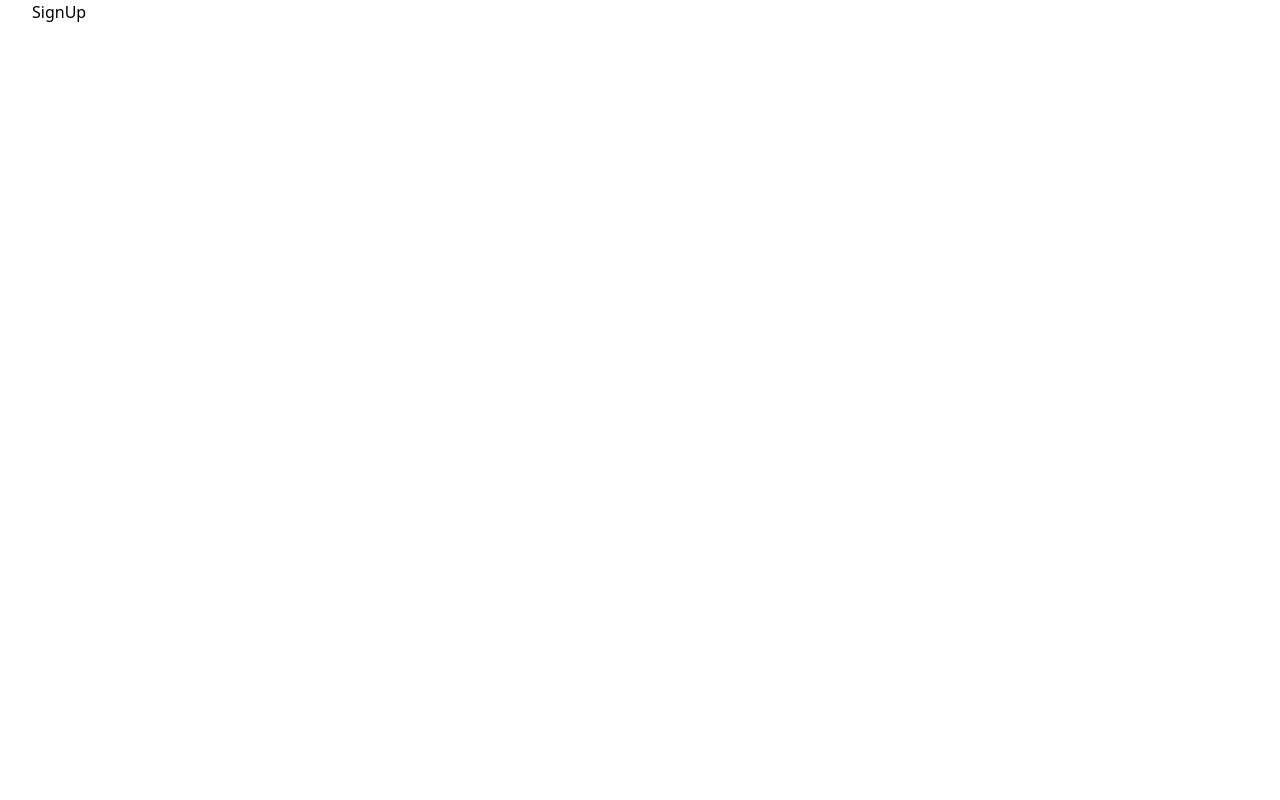
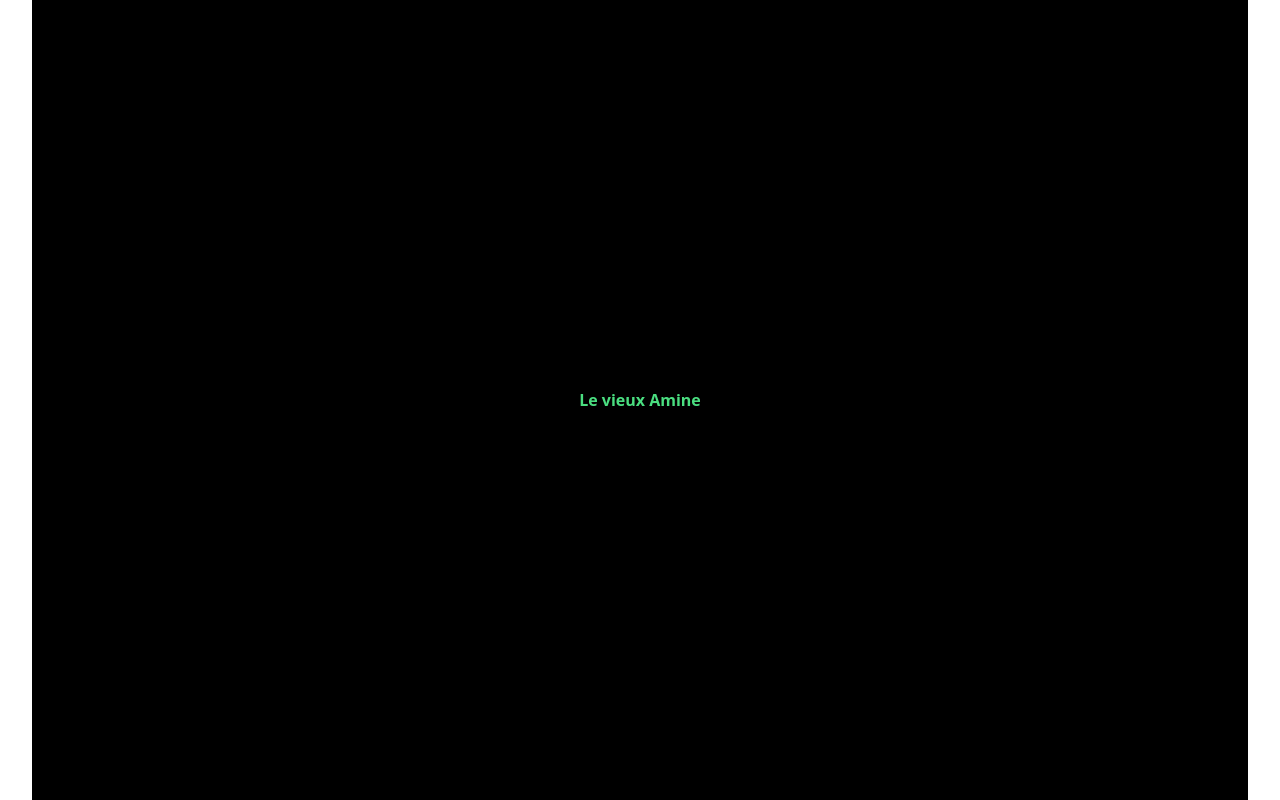
Before and after one commit to appEvents/appevent, a React (Create React App) app in the folder appevents/: page /signUp in a window 1280 px wide. Built offline with nearby package versions, Linux system fonts and the light colour scheme; the HTML template or start-up script is replaced by a standard one.

Commit message:
Commit du 23/11/2022 à 13:43

```diff
--- a/appevents/src/pages/SignUp.jsx
+++ b/appevents/src/pages/SignUp.jsx
@@ -2,6 +2,8 @@ import React from 'react'
 
 export default function SignUp() {
   return (
-    <div>SignUp</div>
+    <div className='flex items-center justify-center w-full h-[100vh] bg-black  '>
+      <h1 className='text-green-400 font-bold'>Le vieux Amine</h1>
+      </div>
   )
 }
```
